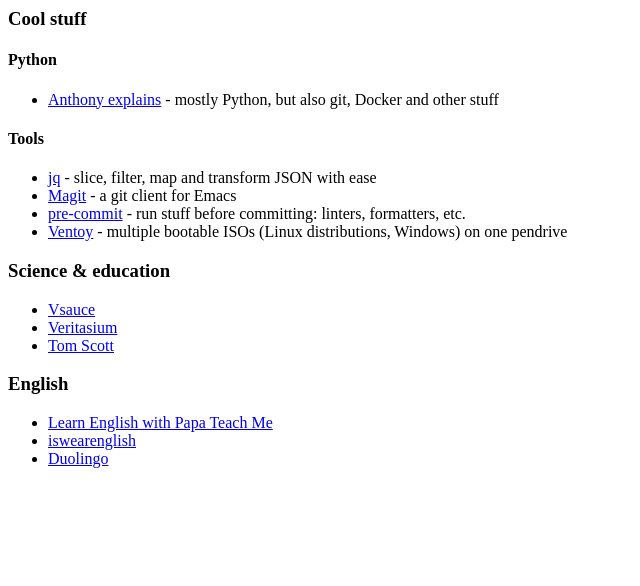
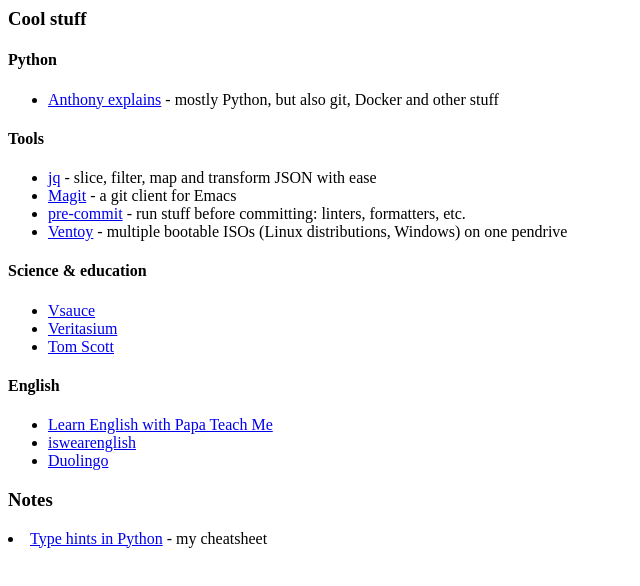
Before and after one commit to adasium/adasium.github.io, a plain HTML site: page index.html in a window 1280 px wide. Shown: the whole page, without its empty margins (0-640 px from the left). Drawn offline with Linux system fonts and the light colour scheme.

Commit message:
Added some type hints

```diff
--- a/index.html
+++ b/index.html
@@ -18,18 +18,21 @@
             <li><a href="https://www.ventoy.net/en/index.html">Ventoy</a> - multiple bootable ISOs (Linux distributions, Windows) on one pendrive</li>
         </ul>
 
-        <h3>Science & education</h3>
+        <h4>Science & education</h4>
         <ul>
             <li><a href="https://www.youtube.com/user/Vsauce">Vsauce</a></li>
             <li><a href="https://www.youtube.com/channel/UCHnyfMqiRRG1u-2MsSQLbXA">Veritasium</a></li>
             <li><a href="https://www.youtube.com/user/enyay">Tom Scott</a></li>
         </ul>
 
-        <h3>English</h3>
+        <h4>English</h4>
         <ul>
             <li><a href="https://www.youtube.com/user/papateachme">Learn English with Papa Teach Me</a></li>
             <li><a href="https://www.youtube.com/user/iswearenglish">iswearenglish</a></li>
             <li><a href="https://www.duolingo.com/">Duolingo</a></li>
         </ul>
+
+        <h3>Notes</h3>
+        <li><a href="python/type_hints.html">Type hints in Python</a> - my cheatsheet</li>
     </body>
 </html>
```
Also changed, not shown: python/type_hints.html (added, +11 -0 lines).
